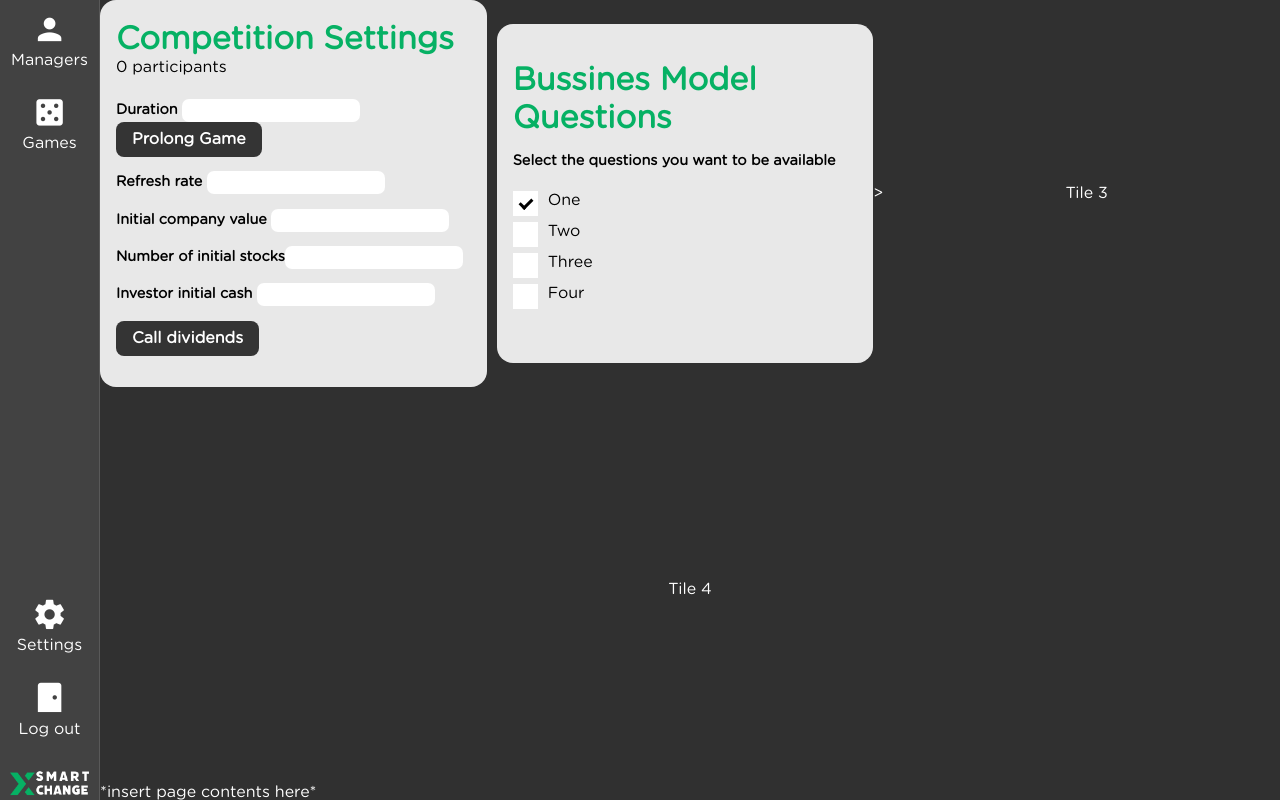
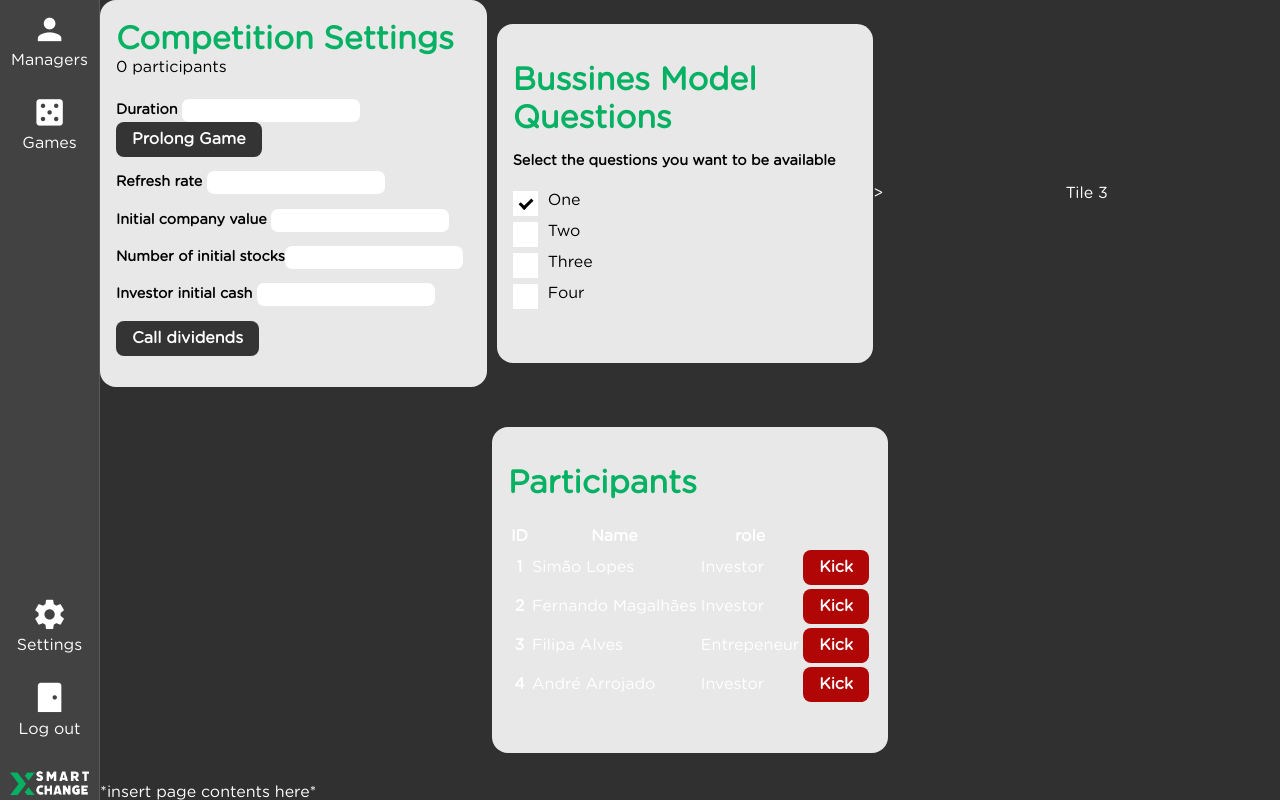
Before and after one commit to RobertoMourato/SmartXchange, an Angular app in the folder front-end/: page / in a window 1280 px wide. Built offline with nearby package versions, Linux system fonts and the light colour scheme.

Commit message:
[#60] <Feature> Added participants table

```diff
--- a/front-end/src/app/app.module.ts
+++ b/front-end/src/app/app.module.ts
@@ -14,6 +14,7 @@ import { MatGridListModule } from '@angular/material/grid-list';
 import { ManagerHomepageComponent } from './manager-homepage/manager-homepage.component';
 import { ManagerHomepageCompetitionComponent } from './manager-homepage-competition/manager-homepage-competition.component';
 import { ManagerHomepageBissunessComponent } from './manager-homepage-bissuness/manager-homepage-bissuness.component';
+import { ManagerHomepageParticipantsComponent } from './manager-homepage-participants/manager-homepage-participants.component';
 
 @NgModule({
   declarations: [
@@ -21,7 +22,8 @@ import { ManagerHomepageBissunessComponent } from './manager-homepage-bissuness/
     SuperadminNavComponent,
     ManagerHomepageComponent,
     ManagerHomepageCompetitionComponent,
-    ManagerHomepageBissunessComponent
+    ManagerHomepageBissunessComponent,
+    ManagerHomepageParticipantsComponent
   ],
   imports: [
     BrowserModule,
--- a/front-end/src/app/manager-homepage-bissuness/manager-homepage-bissuness.component.ts
+++ b/front-end/src/app/manager-homepage-bissuness/manager-homepage-bissuness.component.ts
@@ -11,5 +11,4 @@ export class ManagerHomepageBissunessComponent implements OnInit {
 
   ngOnInit(): void {
   }
-
 }
--- /dev/null
+++ b/front-end/src/app/manager-homepage-participants/manager-homepage-participants.component.css
@@ -0,0 +1,40 @@
+.container{
+    background-color: #E8E8E8;
+    padding: 1em;
+    padding-bottom: 3em;
+    border-radius: 1em;
+}
+.title{
+    color:#06B164;
+    font-size: 2em;
+}
+button{
+    display: inline-block;
+    border: none;
+    padding: 0.5rem 1rem;
+    margin: 0;
+    text-decoration: none;
+    background: #B10606;
+    color: #ffffff;
+    font-size: 1rem;
+    font-weight: bold;
+    border-radius: 0.5rem;
+    cursor: pointer;
+    text-align: center;
+    transition: background 250ms ease-in-out,
+                transform 150ms ease;
+    -webkit-appearance: none;
+    -moz-appearance: none;
+}
+button:hover,
+button:focus {
+    background:#cc0808;
+}
+
+button:focus {
+    outline: transparent;
+}
+
+button:active {
+    transform: scale(0.99);
+}
--- /dev/null
+++ b/front-end/src/app/manager-homepage-participants/manager-homepage-participants.component.html
@@ -0,0 +1,18 @@
+<div class="container">
+    <h1 class= "title">Participants<div> </div></h1>
+    <table mdbTable striped="true">
+        <thead>
+          <tr>
+            <th *ngFor="let head of headElements" scope="col">{{head}} </th>
+          </tr>
+        </thead>
+        <tbody>
+          <tr mdbTableCol *ngFor="let par of Participants">
+            <th scope="row">{{par.id}}</th>
+            <td>{{par.name}}</td>
+            <td>{{par.role}}</td>
+            <td><button mdbBtn color="red" rounded="true" size="sm" type="button" class="m-0" mdbWavesEffect>Kick</button></td>
+          </tr>
+        </tbody>
+      </table>
+</div>
--- /dev/null
+++ b/front-end/src/app/manager-homepage-participants/manager-homepage-participants.component.ts
@@ -0,0 +1,38 @@
+import { Component, OnInit } from '@angular/core';
+
+@Component({
+  selector: 'app-manager-homepage-participants',
+  templateUrl: './manager-homepage-participants.component.html',
+  styleUrls: ['./manager-homepage-participants.component.css']
+})
+export class ManagerHomepageParticipantsComponent implements OnInit {
+
+  Participants = [
+    {id: 1, name: 'Simão Lopes', role: 'Investor'},
+    {id: 2, name: 'Fernando Magalhães', role: 'Investor'},
+    {id: 3, name: 'Filipa Alves', role: 'Entrepeneur'},
+    {id: 4, name: 'André Arrojado', role: 'Investor'},
+  ];
+
+  headElements = ['ID', 'Name', 'role'];
+
+  dataSource = ELEMENT_DATA;
+  expandedElement: Participants;
+  constructor() { }
+
+  ngOnInit(): void {
+  }
+
+}
+export interface Participants {
+  id: number;
+  name: string;
+  role: string;
+}
+
+const ELEMENT_DATA: Participants[] = [
+{id: 1, name: 'Simão Lopes', role: 'Investor'},
+{id: 2, name: 'Fernando Magalhães', role: 'Investor'},
+{id: 3, name: 'Filipa Alves', role: 'Entrepeneur'},
+{id: 4, name: 'André Arrojado', role: 'Investor'}
+];
--- a/front-end/src/app/manager-homepage/manager-homepage.component.html
+++ b/front-end/src/app/manager-homepage/manager-homepage.component.html
@@ -2,5 +2,5 @@
     <mat-grid-tile style="border-radius: 1em;" ><app-manager-homepage-competition></app-manager-homepage-competition></mat-grid-tile>
     <mat-grid-tile><app-manager-homepage-bissuness></app-manager-homepage-bissuness>></mat-grid-tile>
     <mat-grid-tile>Tile 3</mat-grid-tile>
-    <mat-grid-tile colspan="3">Tile 4</mat-grid-tile>
+    <mat-grid-tile colspan="3"><app-manager-homepage-participants></app-manager-homepage-participants></mat-grid-tile>
 </mat-grid-list>
```
Also changed, not shown: 1 other file (tests, documents, lock files or other folders).
